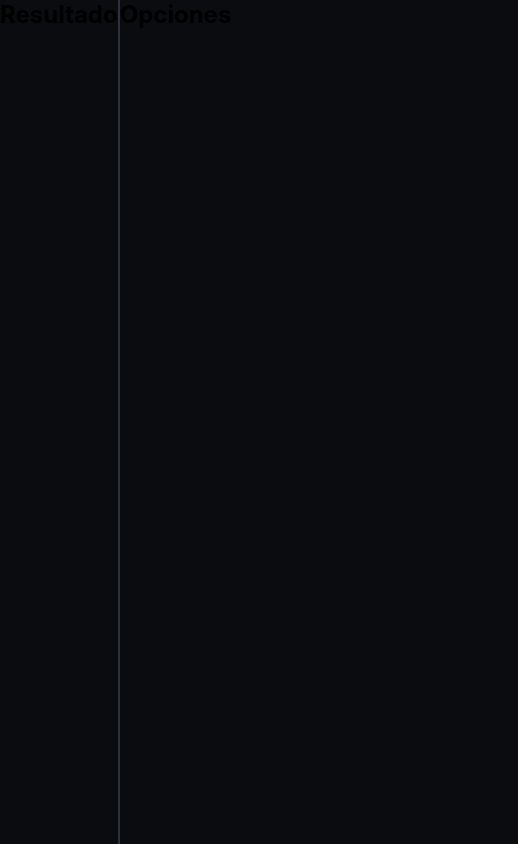
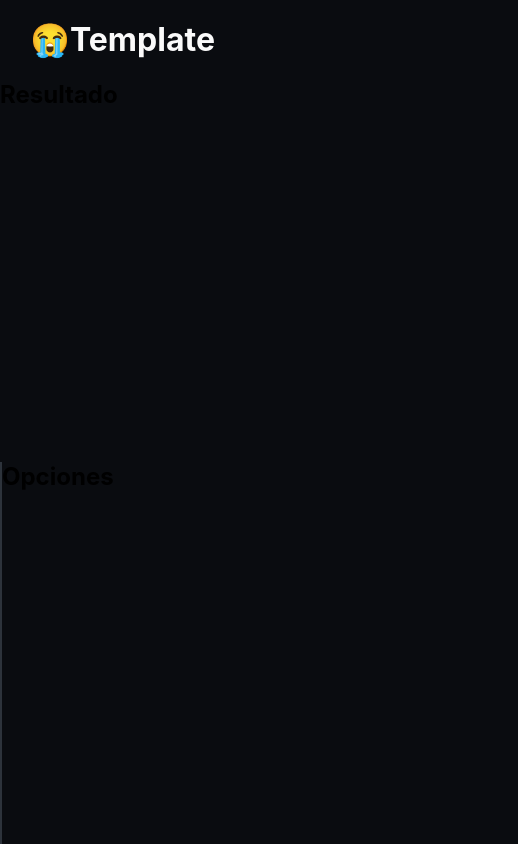
Before and after one commit to munozrc/truth-table-template, a React (Vite) app: page / in a window 390 px wide. Shown: the whole page, 518 px wide, since content can reach past the window. Built offline with nearby package versions, Linux system fonts and the light colour scheme.

Commit message:
add header for dashboard

```diff
--- a/src/views/Dashboard/index.tsx
+++ b/src/views/Dashboard/index.tsx
@@ -6,6 +6,9 @@ import styles from './styles.module.css'
 const Dashboard: FC<{}> = () => {
   return (
     <div className={styles.wrapper}>
+      <header className={styles.wrapper__header}>
+        <h1 className={styles.header__title}>😭Template</h1>
+      </header>
       <PanelResult />
       <PanelOptions />
     </div>
--- a/src/views/Dashboard/styles.module.css
+++ b/src/views/Dashboard/styles.module.css
@@ -3,6 +3,26 @@
   height: 100vh;
   display: grid;
   grid-template-columns: 1fr 400px;
-  grid-template-rows: 1fr;
-  grid-template-areas: "result options" "result options";
+  grid-template-rows: 80px 1fr;
+  grid-template-areas: "header options" "result options";
 }
+
+.wrapper__header {
+  grid-area: header;
+  display: flex;
+  align-items: center;
+  padding-left: 30px;
+}
+
+.header__title {
+  color: #fafafa;
+  line-height: 1.2;
+}
+
+@media (max-width: 768px) {
+  .wrapper {
+    grid-template-columns: 1fr;
+    grid-template-rows: 80px auto;
+    grid-template-areas: "header" "result" "options";
+  }
+}
```
